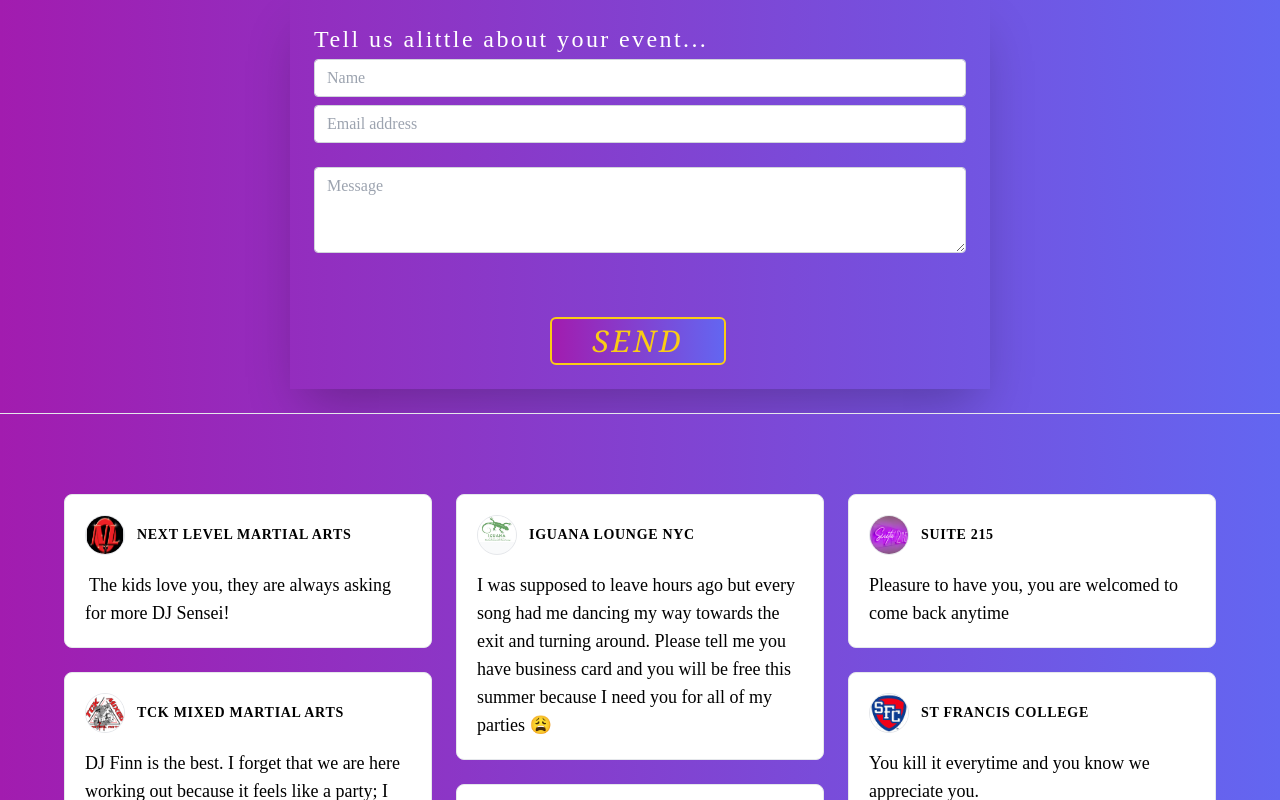
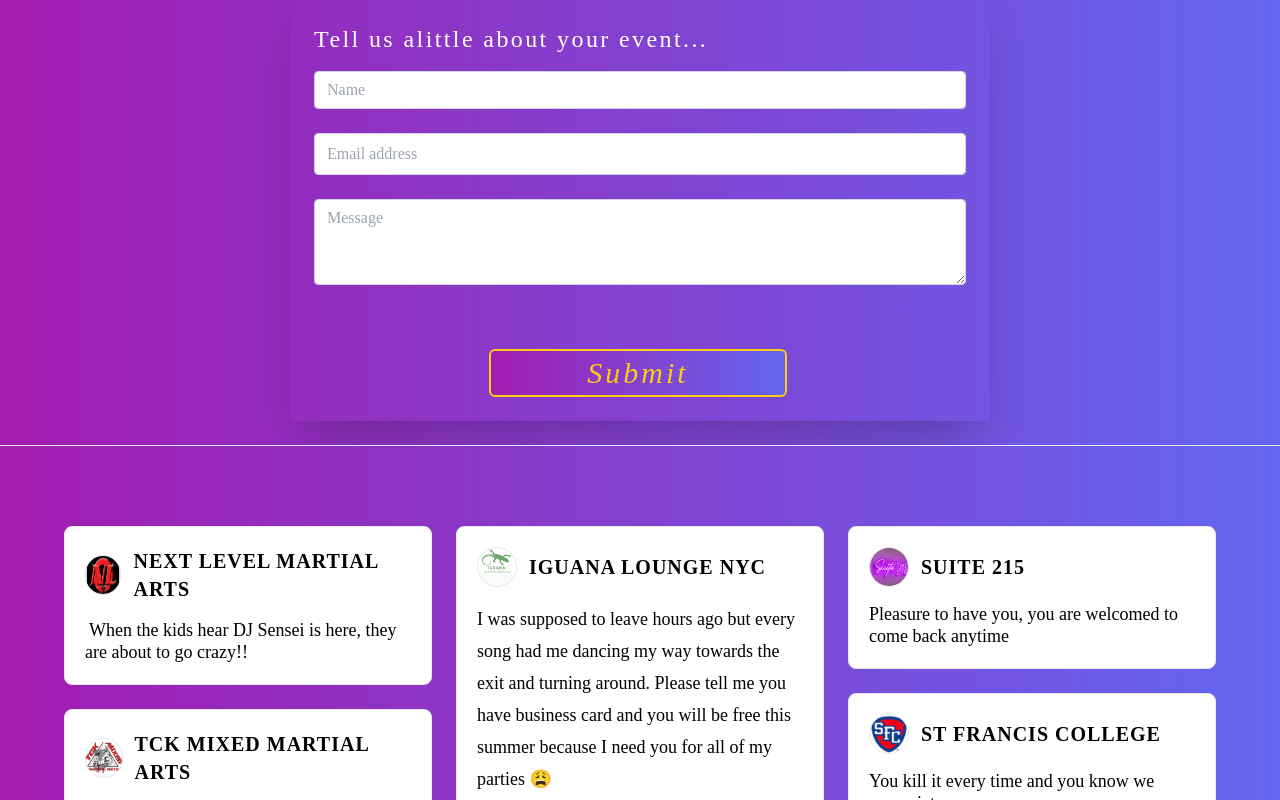
Before and after one commit to lamboprogramming/vercel-launch, a Next.js app in the folder djluchainz/: page /contact in a window 1280 px wide. Shown: the part 200-1000 px from the top of the page. Built offline with nearby package versions, Linux system fonts and the light colour scheme.

Commit message:
another commit

```diff
--- a/djluchainz/components/Hero.jsx
+++ b/djluchainz/components/Hero.jsx
@@ -24,10 +24,7 @@ const Heropage = () => {
          </Link>
                 </div>
 
-                <div className='grid grid-cols-1'>
-                <p className="py-6 text-xl italic font-semibold leading-10 tracking-widest text-white uppercase shadow-md md:text-2xl lg:text-3xl md:mt-12 font-[Abel] p-2 lg:text-yellow-300 text-center "> Weddings, Baby Showers, Birthdays, Gaming, Corporate, Karaoke, Silent Parties, Sport Events, Holidays, Collaborations & more </p>
 
-            </div>
 
             </div>
 
--- a/djluchainz/components/Mediasounds.jsx
+++ b/djluchainz/components/Mediasounds.jsx
@@ -4,7 +4,7 @@ const Mediasounds = () => {
   return (
     <div className='bg-gradient-to-r from-fuchsia-700 to-indigo-500 hover:from-indigo-500 hover:to-fuchsia-500'>
     <div className="w-full mx-auto text-center ">
-    <h1 className="p-4 text-4xl italic tracking-widest text-yellow-500 capitalize md:text-4xl lg:text-5xl ">PartyWithUs Entertainment </h1>
+    <h1 className="p-4 text-4xl italic tracking-widest text-yellow-500 capitalize lg:text-5xl ">PartyWithUs Entertainment </h1>
     <div className="text-center ">
         <span className="inline-block w-1 h-1 ml-1 bg-yellow-400 rounded-full"></span>
         <span className="inline-block w-3 h-1 ml-1 bg-yellow-400 rounded-full"></span>
--- a/djluchainz/components/Musicbanner.jsx
+++ b/djluchainz/components/Musicbanner.jsx
@@ -4,7 +4,7 @@ const Sounds = () => {
   return (
     <div>
     <div className="w-full mx-auto text-center ">
-    <h1 className="p-4 text-2xl italic text-yellow-500 capitalize md:text-4xl lg:text-5xl ">Sound Selection </h1>
+    <h1 className="p-4 text-4xl italic leading-10 tracking-widest text-yellow-500 capitalize lg:text-5xl ">PartyWithUs Entertainment  </h1>
     <div className="text-center ">
         <span className="inline-block w-1 h-1 ml-1 bg-yellow-400 rounded-full"></span>
         <span className="inline-block w-3 h-1 ml-1 bg-yellow-400 rounded-full"></span>
--- a/djluchainz/components/Testimonials.jsx
+++ b/djluchainz/components/Testimonials.jsx
@@ -25,11 +25,11 @@ const Testimonials = () => {
                                   <Image src={nlma} className="h-10" alt=""/>
                               </div>
                               <div className="flex-grow pl-3">
-                                  <h6 className="text-sm font-bold tracking-wider uppercase black ">Next Level Martial Arts</h6>
+                                  <h6 className="text-xl font-bold tracking-wider uppercase black ">Next Level Martial Arts</h6>
                               </div>
                           </div>
                           <div className="w-full">
-                              <p className="leading-tight text-md lg:text-lg"><span className="mr-1 text-lg italic font-bold leading-none black"></span> The kids love you, they are always asking for more DJ Sensei!  <span className="ml-1 text-lg italic font-bold leading-none black"></span></p>
+                              <p className="text-lg leading-tight text-md"><span className="mr-1 text-lg italic font-bold leading-none black"></span> When the kids hear DJ Sensei is here, they are about to go crazy!! <span className="ml-1 text-lg italic font-bold leading-none black"></span></p>
                           </div>
                       </div>
                     {/* Card */}
@@ -39,11 +39,11 @@ const Testimonials = () => {
                                   <Image src={tck} alt=""/>
                               </div>
                               <div className="flex-grow pl-3">
-                                  <h6 className="text-sm font-bold tracking-wider uppercase black ">TCK Mixed Martial Arts</h6>
+                                  <h6 className="text-xl font-bold tracking-wider uppercase black ">TCK Mixed Martial Arts</h6>
                               </div>
                           </div>
                           <div className="w-full">
-                              <p className="leading-8 text-md lg:text-lg">DJ Finn is the best. I forget that we are here working out because it feels like a party; I get so hyped up. Whoever had an idea for a DJ at the gym is a genius </p>
+                              <p className="text-lg leading-8">DJ Finn is the best. I forget that we are here working out because it feels like a party; I get so hyped up. Whoever had an idea for a DJ at the gym is a genius </p>
                           </div>
                       </div>
                   </div>
@@ -55,11 +55,11 @@ const Testimonials = () => {
                                   <Image src={iguana} alt=""/>
                               </div>
                               <div className="flex-grow pl-3">
-                                  <h6 className="text-sm font-bold tracking-wider uppercase black ">Iguana Lounge NYC</h6>
+                                  <h6 className="text-xl font-bold tracking-wider uppercase black ">Iguana Lounge NYC</h6>
                               </div>
                           </div>
                           <div className="w-full">
-                              <p className="leading-8 text-md lg:text-lg "> I was supposed to leave hours ago but every song had me dancing my way towards the exit and turning around. Please tell me you have business card and you will be free this summer because I need you for all of my parties 😩</p>
+                              <p className="text-lg leading-8 text-md "> I was supposed to leave hours ago but every song had me dancing my way towards the exit and turning around. Please tell me you have business card and you will be free this summer because I need you for all of my parties 😩</p>
                           </div>
                       </div>
                       {/* Card */}
@@ -73,7 +73,7 @@ const Testimonials = () => {
                               </div>
                           </div>
                           <div className="w-full">
-                              <p className="leading-8 text-black text-md lg:text-lg "> You and your brother play the perfect music, I can tell you have been doing this for awhile. It seems like you hear things that other people dont and that is really cool !</p>
+                              <p className="text-lg leading-8 text-black text-md "> You and your brother play the perfect music, I can tell you have been doing this for awhile. It seems like you hear things that other people dont and that is really cool !</p>
                           </div>
                       </div>
                   </div>
@@ -86,11 +86,11 @@ const Testimonials = () => {
                                   <Image src={suite} alt=""/>
                               </div>
                               <div className="flex-grow pl-3">
-                                  <h6 className="text-sm font-bold tracking-wider text-black uppercase ">Suite 215</h6>
+                                  <h6 className="text-xl font-bold tracking-wider text-black uppercase ">Suite 215</h6>
                               </div>
                           </div>
                           <div className="w-full">
-                              <p className="leading-tight text-md lg:text-lg ">Pleasure to have you, you are welcomed to come back anytime</p>
+                              <p className="text-lg leading-tight text-md ">Pleasure to have you, you are welcomed to come back anytime</p>
                           </div>
                       </div>
                     {/* Card */}
@@ -100,11 +100,11 @@ const Testimonials = () => {
                                   <Image src={sfc} alt=""/>
                               </div>
                               <div className="flex-grow pl-3">
-                                  <h6 className="text-sm font-bold tracking-wider text-black uppercase ">St Francis College</h6>
+                                  <h6 className="text-xl font-bold tracking-wider text-black uppercase ">St Francis College</h6>
                               </div>
                           </div>
                           <div className="w-full">
-                              <p className="leading-tight text-md lg:text-lg ">You kill it everytime and you know we appreciate you.</p>
+                              <p className="text-lg leading-tight text-md ">You kill it every time and you know we appreciate you.</p>
                           </div>
                       </div>
                   </div>
--- a/djluchainz/src/pages/contact.jsx
+++ b/djluchainz/src/pages/contact.jsx
@@ -47,10 +47,11 @@ const Contact = () => {
   {/* Col 2 contact form */}
   <div className="container px-8 mx-auto rounded-xl">
   <section className="mb-6 text-center text-white ">
-    <div className="max-w-[700px] mx-auto px-3 lg:px-6 py-6 shadow-2xl  font-[Abel] ">
-      <h2 className="mb-1 tracking-widest text-left 12 text-md md:text-2xl ">Tell us alittle about your event...</h2>
+    <div className="max-w-[700px] mx-auto px-3 lg:px-6 py-6 shadow-2xl ">
+      <h2 className="mb-4 tracking-widest text-left 12 text-md md:text-2xl font-[Open-sans]">Tell us alittle about your event...</h2>
+      {/* Form Details Start */}
       <div id="contact" action="" method="post">
-        <div className="mb-2 form-group">
+        <div className="mb-6 form-group">
           <input type="text" className="form-control block
             w-full
             px-3
@@ -70,20 +71,7 @@ const Contact = () => {
             />
         </div>
         <div className="mb-6 form-group">
-          <input type="email" className="form-control block
-            w-full
-            px-3
-            py-1.5
-            text-base
-            font-normal
-            text-gray-700
-            bg-white bg-clip-padding
-            border border-solid border-gray-300
-            rounded
-            transition
-            ease-in-out
-            m-0
-            focus:text-gray-700 focus:bg-white focus:border-blue-600 focus:outline-none" id="exampleInput8"
+          <input type="email" className="block w-full px-3 py-2 m-0 text-base font-normal text-gray-700 transition ease-in-out bg-white border border-gray-300 border-solid rounded form-control bg-clip-padding focus:text-gray-700 focus:bg-white focus:border-blue-600 focus:outline-none" id="exampleInput8"
             placeholder="Email address"
             onChange={(event) => (setFrom_Email(event.target.value))} />
         </div>
@@ -107,13 +95,14 @@ const Contact = () => {
           " id="area" rows="3" placeholder="Message" onChange={(event) => (set_Message(event.target.value))}></textarea>
         </div>
 
-        <button onClick={submitInfo} type="submit" className="lg:w-44  px-8 py-[.6%]  text-3xl italic text-white lg:text-yellow-400  border-2 border-white lg:border-yellow-400 rounded-md bg-gradient-to-r from-fuchsia-700 to-indigo-500 hover:from-indigo-500 hover:to-fuchsia-500 sm:w-[20] mr-1  nav-links tracking-widest mt-2 md:mt-4 lg:mt-10 font-serif      ">SEND</button>
+        <button onClick={submitInfo} type="submit" className=" px-24 py-[.6%]   text-2xl md:text-3xl italic text-white lg:text-yellow-400  border-2 border-white lg:border-yellow-400 rounded-md bg-gradient-to-r from-fuchsia-700 to-indigo-500 hover:from-indigo-500 hover:to-fuchsia-500 sm:w-[20] mr-1  nav-links tracking-widest mt-2 md:mt-4 lg:mt-10 font-[Open-sans]     ">Submit</button>
 
 
 
 
 
       </div>
+      {/* Form Details End */}
     </div>
   </section>
   </div>
--- a/djluchainz/src/pages/media.jsx
+++ b/djluchainz/src/pages/media.jsx
@@ -28,7 +28,7 @@ const Media = () => {
       <Mediasounds />
 
       {/* Video */}
-      <div className='m-2 md:flex md:justify-center'>
+      <div className='grid grid-cols-1 p-6 md:flex md:justify-center '>
         <video src='/videos/luchainz.mp4' controls autoPlay={true} />
       </div>
 
--- a/djluchainz/src/pages/music.jsx
+++ b/djluchainz/src/pages/music.jsx
@@ -10,13 +10,14 @@ const Music = () => {
     return (
       <div className="bg-gradient-to-r from-fuchsia-700 to-indigo-500 hover:from-indigo-500 hover:to-fuchsia-500">
       <Navbar />
+      <Musicbanner  />
         {/* Social */}
         <div className=' lg:hidden'>
         <Social />
         </div>
       <div className="h-screen bg-gradient-to-r from-fuchsia-700 to-indigo-500 hover:from-indigo-500 hover:to-fuchsia-500">
       <div className=" bg-gradient-to-r from-fuchsia-700 to-indigo-500 hover:from-indigo-500 hover:to-fuchsia-500">
-      <Musicbanner  />
+
       <Cards />
 
       <div>
```
Also changed, not shown: djluchainz/src/pages/about.jsx (+13 -2 lines), djluchainz/src/pages/index.js (+4 -92 lines).
